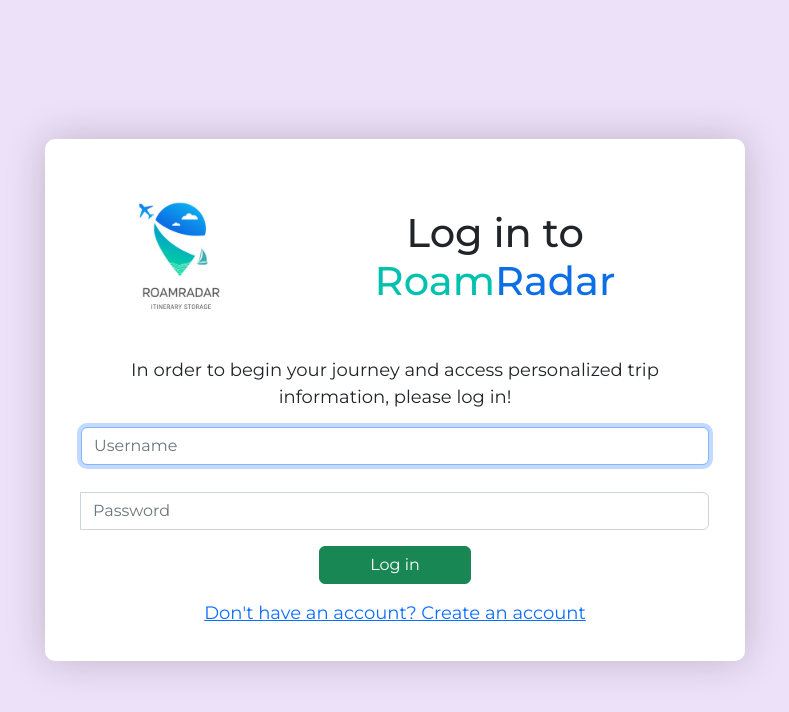
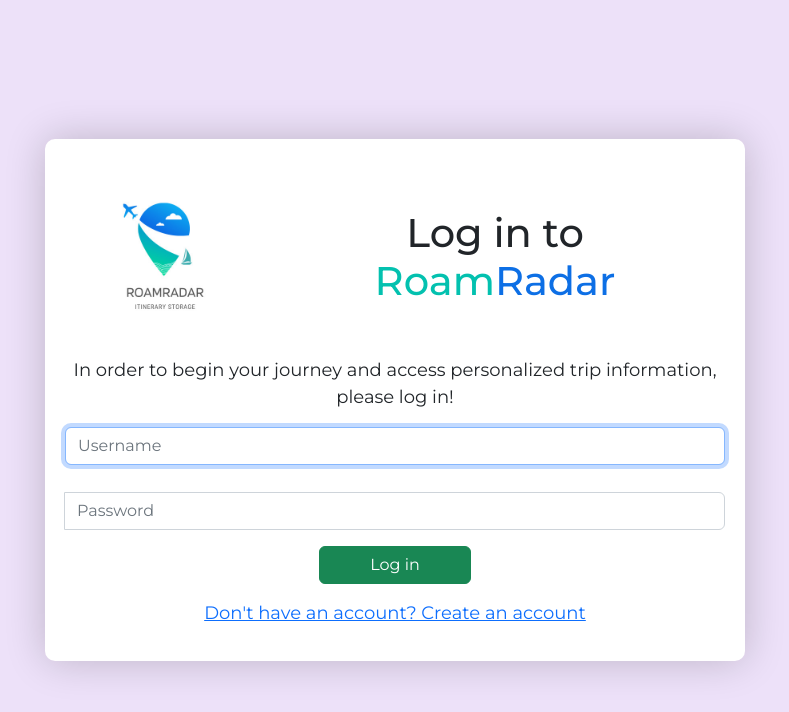
Before and after one commit to alejandra-e-bernabel/roamRadar_V2, a plain HTML site: page loginPage.html in a window 1280 px wide. Shown: the whole page, without its empty margins (245-1034 px from the left). Drawn offline with nearby package versions, Linux system fonts and the light colour scheme.

Commit message:
Updated login html layout

```diff
--- a/css/loginPage.css
+++ b/css/loginPage.css
@@ -1,5 +1,6 @@
 * {
     font-family: 'Montserrat', sans-serif;
+    /* overflow: hidden; */
 }
 
 body{
@@ -26,7 +27,7 @@
     width: 700px;
     max-width: 700px;
     margin: 18px;
-    padding: 36px;
+    padding: 20px;
     padding-top: 18px;
     padding-bottom: 18px;
 
```
